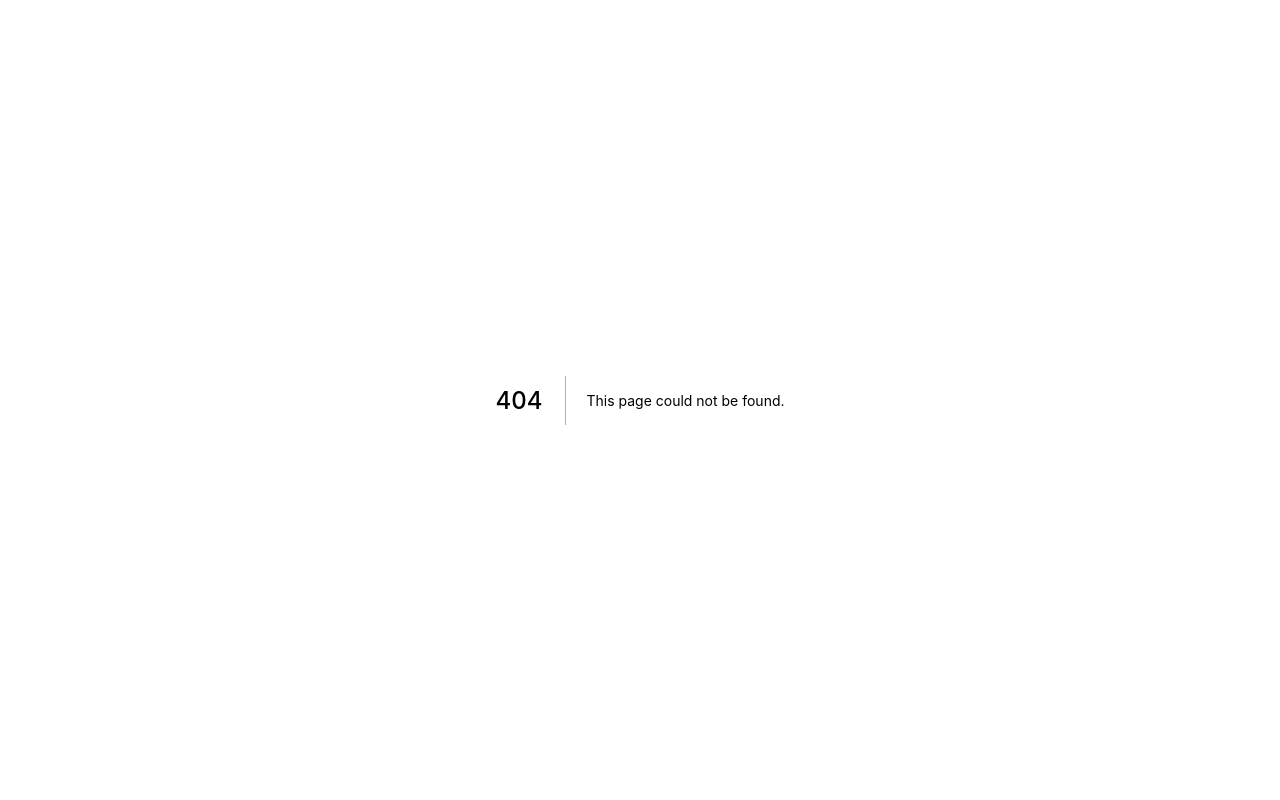
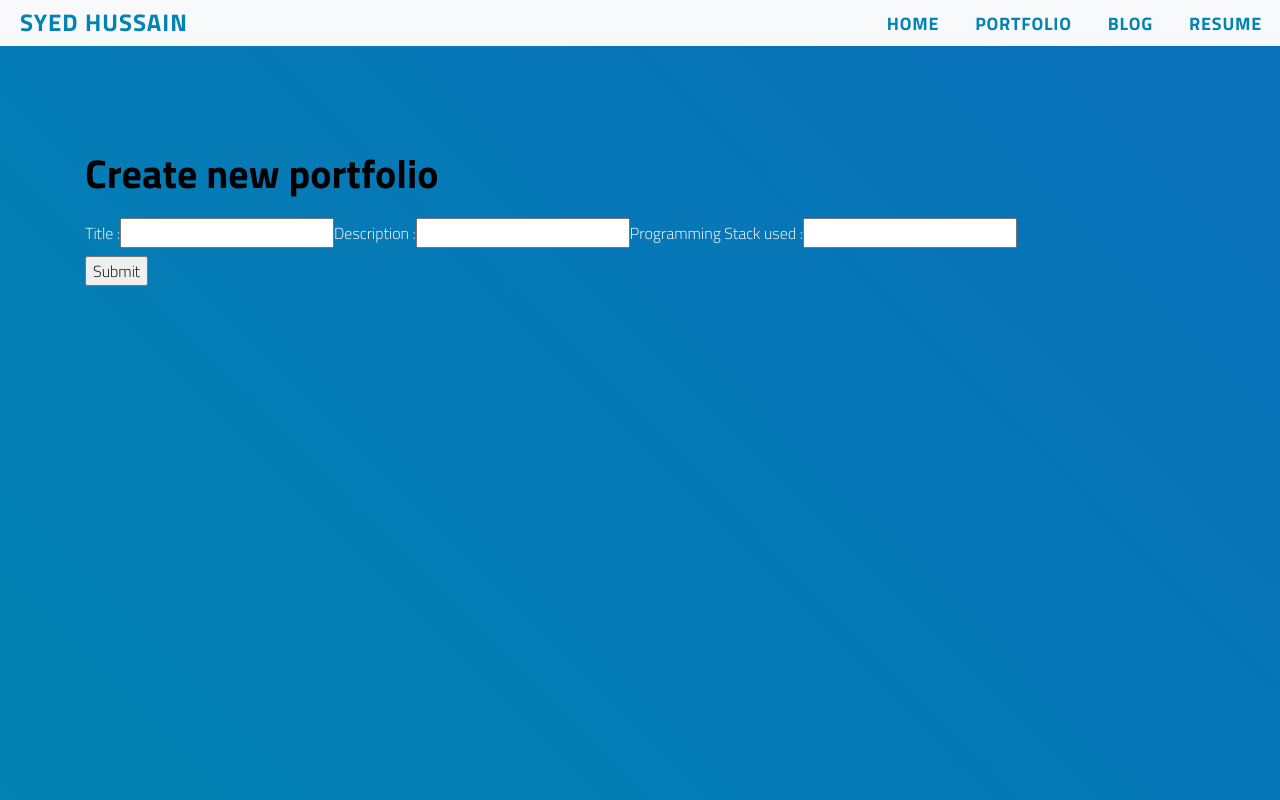
Before and after one commit to syedkhussain1/portfolio-syed, a Next.js app: page /portfolioNew in a window 1280 px wide. Before the commit this address had no page. Built offline with nearby package versions, Linux system fonts and the light colour scheme.

Commit message:
Implemented react form to add new portfolio project in portfolio pages

```diff
--- /dev/null
+++ b/components/portfolioStuff/PortfolioAddForm.js
@@ -0,0 +1,58 @@
+import React from 'react'
+
+
+class PortfolioAddForm extends React.Component {
+    constructor(props) {
+      super(props);
+      this.state = {
+          title: '',
+          description: '',
+          stack: '',
+        };
+
+      this.TitleChangeHandler = this.TitleChangeHandler.bind(this);
+      this.DescriptionChangeHandler = this.DescriptionChangeHandler.bind(this);
+      this.StackChangeHandler = this.StackChangeHandler.bind(this);
+      this.handleSubmit = this.handleSubmit.bind(this);
+    }
+
+    TitleChangeHandler(event) {
+      this.setState({title: event.target.value});
+    }
+
+    DescriptionChangeHandler(event) {
+        this.setState({description: event.target.value});
+      }
+
+    StackChangeHandler(event) {
+      this.setState({stack: event.target.value});
+    }
+
+    handleSubmit(event) {
+      alert('Title: ' + this.state.title + ' ' + this.state.description + ' ' + this.state.stack);
+      event.preventDefault();
+    }
+
+    render() {
+      return (
+        <form onSubmit={this.handleSubmit}>
+          <label>
+            Title :
+            <input type="text" value={this.state.title} onChange={this.TitleChangeHandler} />
+          </label>
+          <label>
+            Description :
+            <input type="text" value={this.state.description} onChange={this.DescriptionChangeHandler} />
+          </label>
+          <label>
+          Programming Stack used :
+          <input type="text" value={this.state.stack} onChange={this.StackChangeHandler} />
+        </label>
+        <br/>
+          <input type="submit" value="Submit" />
+        </form>
+      );
+    }
+  }
+
+  export default PortfolioAddForm;
--- /dev/null
+++ b/pages/portfolioNew.js
@@ -0,0 +1,18 @@
+import React, { Component } from 'react'
+import BaseLayout from '../components/layouts/BaseLayout'
+import BasePage from '../components/shared/BasePage';
+import PortfolioAddForm from '../components/portfolioStuff/PortfolioAddForm'
+
+class PortfolioNew extends Component{
+    render(){
+        return(
+            <BaseLayout>
+            <BasePage className="portfolio-create-page" title="Create new portfolio">
+                <PortfolioAddForm />
+            </BasePage>
+            </BaseLayout>
+        )
+    }
+}
+
+export default PortfolioNew;
```
